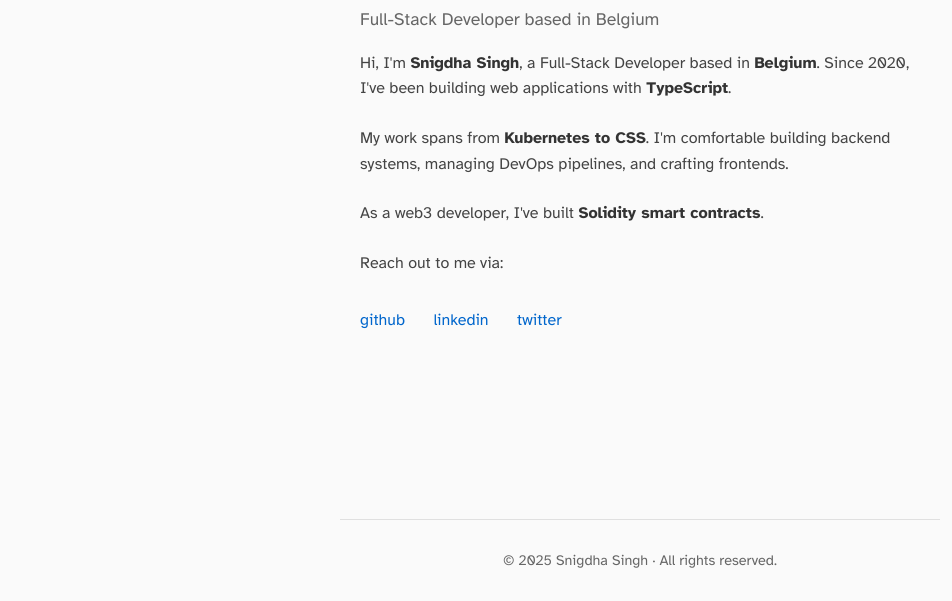
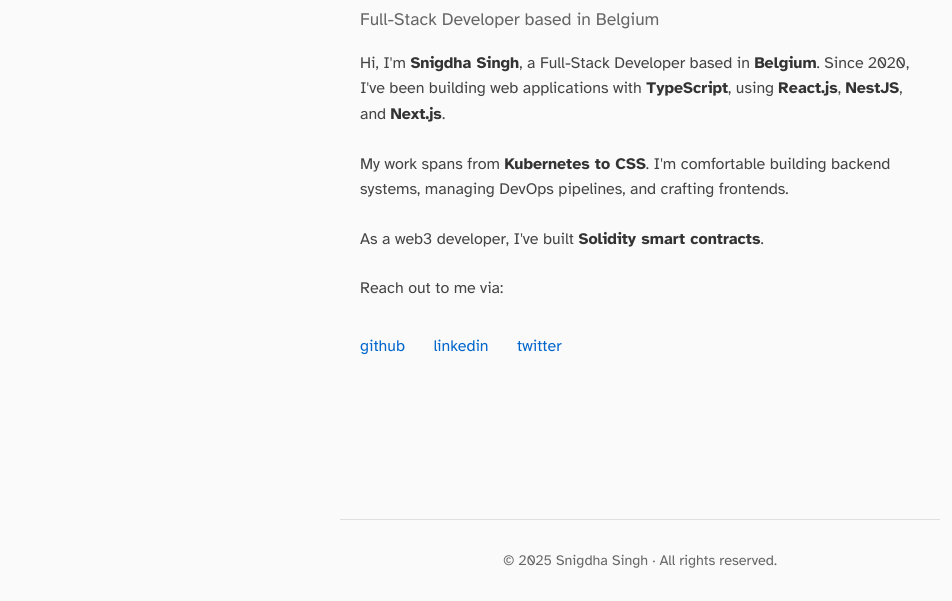
Before and after one commit to snigdha920/snigdhasingh.com, a plain HTML site: page index.html in a window 1280 px wide. Shown: the part 199-800 px from the top of the page, without its empty margins (0-952 px from the left). Drawn offline with Linux system fonts and the light colour scheme.

Commit message:
feat: react, nest, next

```diff
--- a/index.html
+++ b/index.html
@@ -164,7 +164,7 @@
 
       <p>
         Hi, I'm <strong>Snigdha Singh</strong>, a Full-Stack Developer based in <strong>Belgium</strong>. Since 2020, I've
-        been building web applications with <strong>TypeScript</strong>.
+        been building web applications with <strong>TypeScript</strong>, using <strong>React.js</strong>, <strong>NestJS</strong>, and <strong>Next.js</strong>.
       </p>
 
       <p>
```
